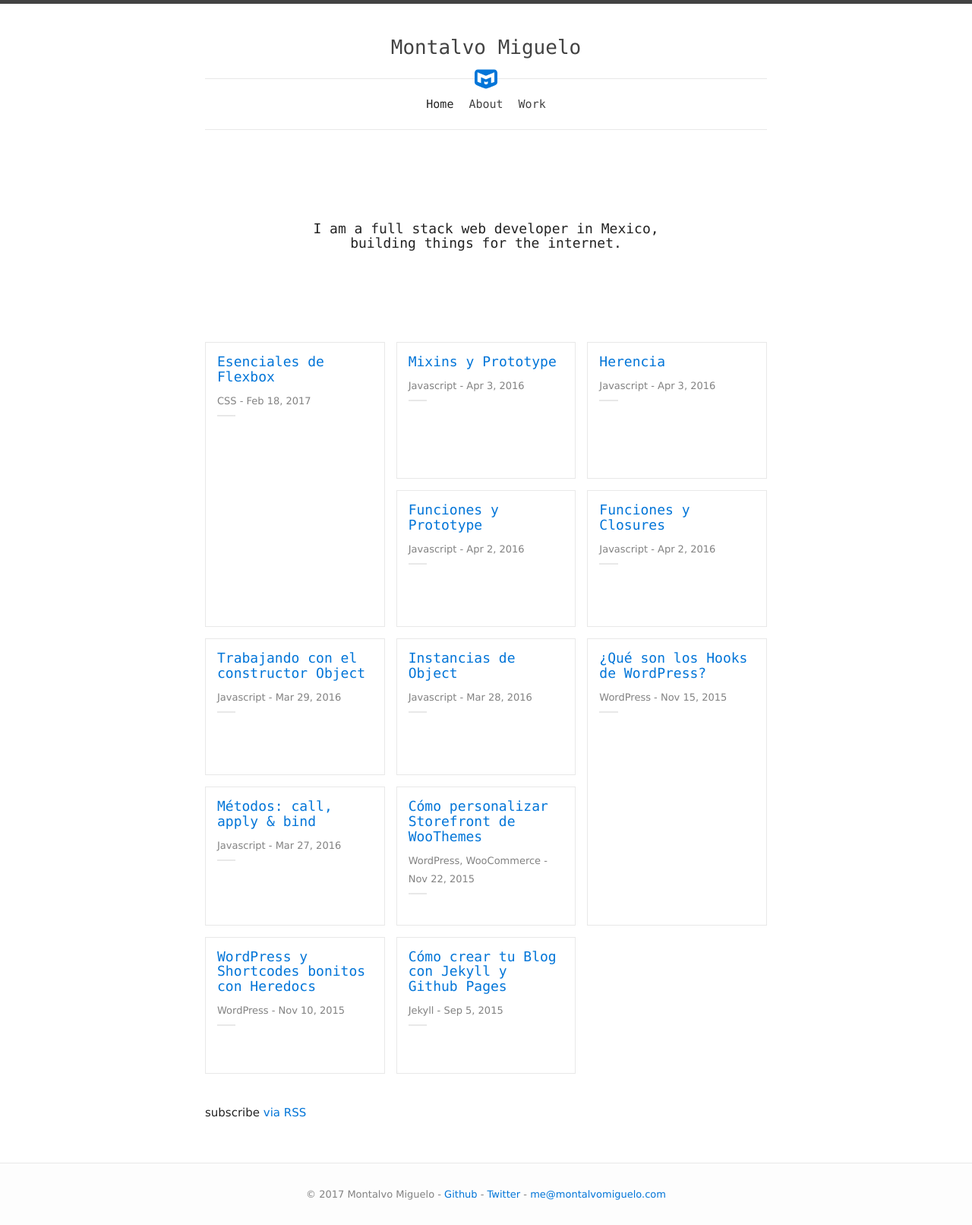
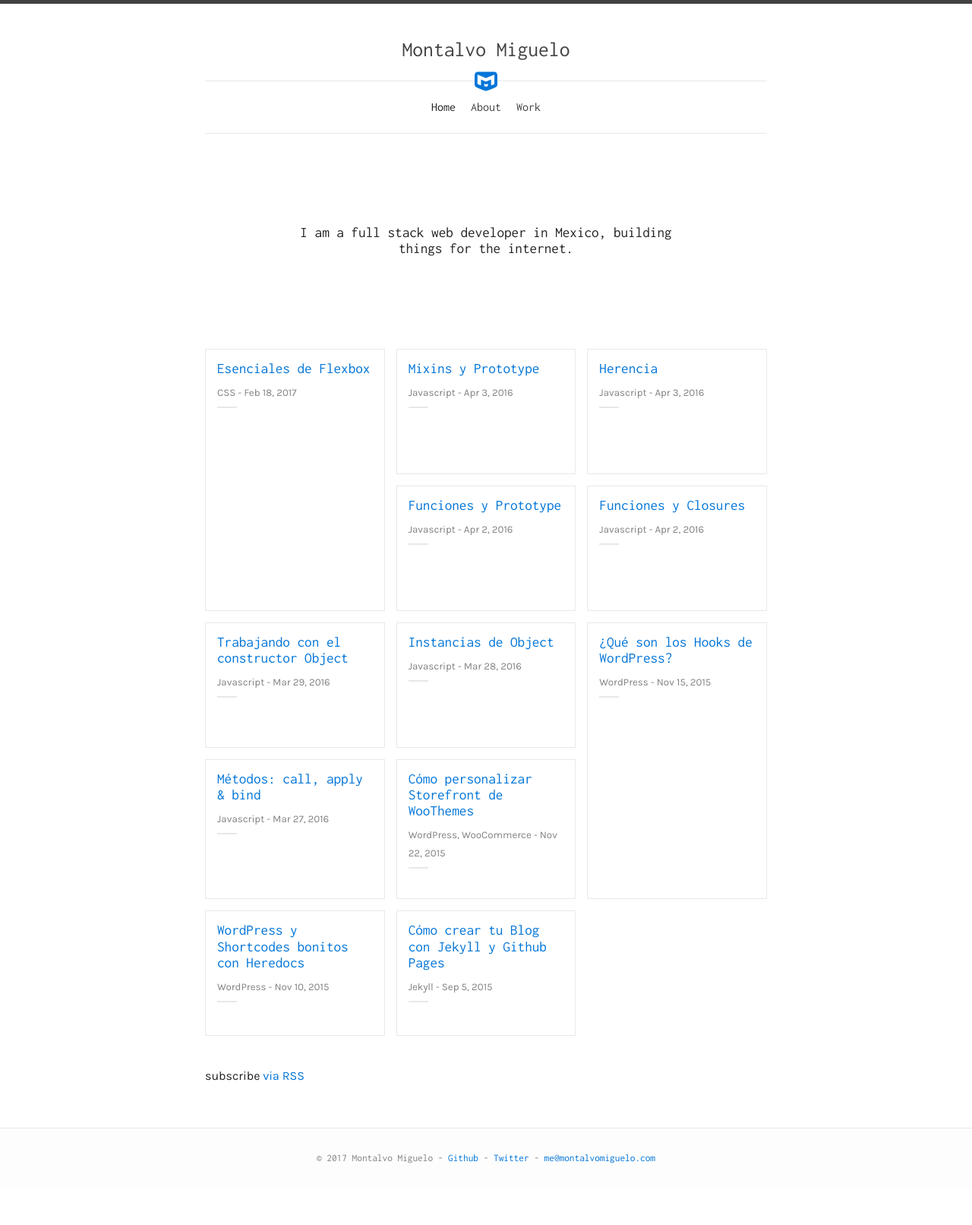
Before and after one commit to montalvomiguelo/montalvomiguelo.github.io, a Jekyll site: the page built from index.html, in a window 1280 px wide. Shown: the whole page at 76% size. Built offline with Jekyll 4.4.1, drawn with Linux system fonts in a browser that asks for light colours; after the commit the page ends 1565 px from its top, so only the background shows below that.

Commit message:
web fonts

```diff
--- a/_includes/head.html
+++ b/_includes/head.html
@@ -14,6 +14,7 @@
 
   <link rel="shortcut icon" href="{{ "/assets/favicon.png" | site.baseurl }}">
 
+  <link href="//fonts.googleapis.com/css?family=Inconsolata|Karla" rel="stylesheet">
   <link rel="stylesheet" href="{{ "/css/main.css" | prepend: site.baseurl }}">
   <link rel="canonical" href="{{ page.url | replace:'index.html','' | prepend: site.baseurl | prepend: site.url }}">
   <link rel="alternate" type="application/rss+xml" title="{{ site.title }}" href="{{ "/feed.xml" | prepend: site.baseurl | prepend: site.url }}">
--- a/_sass/_base.scss
+++ b/_sass/_base.scss
@@ -41,10 +41,11 @@ body {
 
 
 /**
- * Set `margin-bottom` to maintain vertical rhythm
+ * By default, `<h1>`-`<h6>` all receive top and bottom margins. We nuke the top
+ * margin for easier control within type scales as it avoids margin collapsing.
  */
 h1, h2, h3, h4, h5, h6 {
-  margin-bottom: .5em;
+  margin-bottom: .5rem;
 }
 
 p, blockquote, pre,
@@ -128,7 +129,7 @@ blockquote {
   color: $grey-color;
   border-left: 4px solid $grey-color-light;
   padding-left: $spacing-unit / 2;
-  font-size: 18px;
+  font-size: $base-font-size * 1.2;
   font-style: italic;
 
   > :last-child {
--- a/_sass/_layout.scss
+++ b/_sass/_layout.scss
@@ -11,7 +11,7 @@
   line-height: normal;
   display: inline-block;
   font-family: $header-font-family;
-  font-size: 26px;
+  font-size: $base-font-size * 1.728;
   font-weight: $headings-font-weight;
   margin-bottom: 1em;
   margin-top: $phi * 1em;
@@ -85,6 +85,7 @@
   border-top: 1px solid $grey-color-light;
   padding: $spacing-unit 0;
   font-size: $small-font-size;
+  font-family: $header-font-family;
   color: $grey-color;
   text-align: center;
 }
@@ -100,7 +101,7 @@
 }
 
 .page-heading {
-  font-size: 22px;
+  font-size: $base-font-size * 1.44;
   margin: $spacing-unit * 2 0 $spacing-unit * $phi;
   text-align: center;
 
@@ -111,7 +112,7 @@
 
 .site-description {
   @extend .page-heading;
-  font-size: 18px;
+  font-size: $base-font-size * 1.2;
   max-width: $content-width / $phi;
   margin-left: auto;
   margin-right: auto;
@@ -157,7 +158,7 @@
   @include element(item) {
     @include display-flexbox();
     margin-bottom: $spacing-unit / 2;
-    min-height: $spacing-unit / 2 * 12;
+    min-height: $spacing-unit / 2 * 11;
 
     @include media-query($post-palm) {
       padding-left: $spacing-unit / 2;
@@ -229,7 +230,7 @@
   }
 
   h2 {
-    font-size: 18px;
+    font-size: $base-font-size * 1.2;
   }
 
   .post-meta {
@@ -275,7 +276,7 @@
 }
 
 .post-title {
-  font-size: 22px;
+  font-size: $base-font-size * 1.44;
   line-height: 1;
   margin-bottom: $spacing-unit / 6;
 }
@@ -284,15 +285,15 @@
   margin-bottom: $spacing-unit;
 
   h2 {
-    font-size: 22px;
+    font-size: $base-font-size * 1.44;
   }
 
   h3 {
-    font-size: 16px;
+    font-size: $base-font-size * 1.2;
   }
 
   h4 {
-    font-size: 12px;
+    font-size: $base-font-size;
   }
 }
 
--- a/css/main.scss
+++ b/css/main.scss
@@ -9,13 +9,13 @@
 
 $phi: 1.618;
 
-$base-font-family: "Lucida Sans Unicode", "Lucida Grande", sans-serif;
-$header-font-family: "Lucida Console", Monaco, monospace;
-$base-font-size:   15px;
+$base-font-family: 'Karla', sans-serif;
+$header-font-family: 'Inconsolata', monospace;
+$base-font-size:   16px;
 $base-font-weight: 400;
-$headings-font-weight: 500;
-$small-font-size:  13px;
-$base-line-height: $phi;
+$headings-font-weight: 400;
+$small-font-size:  $base-font-size * 0.833;
+$base-line-height: 1.5;
 
 $spacing-unit:     30px;
 
```
